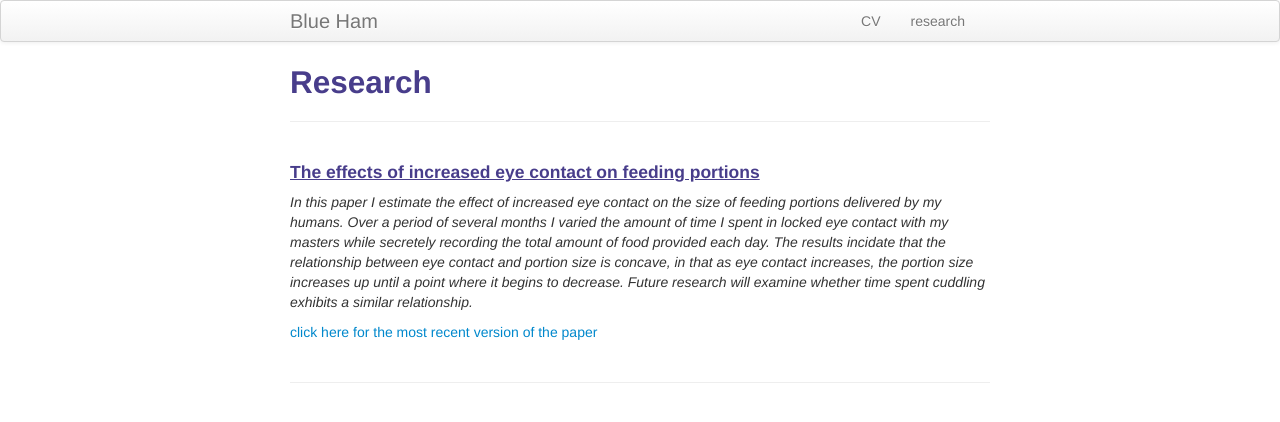
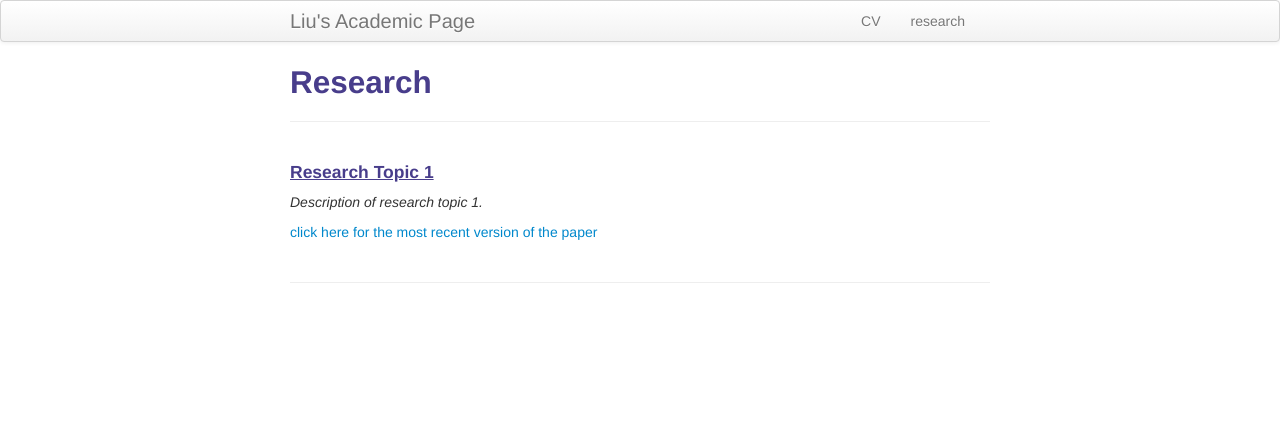
Before and after one commit to bliuSHOU/bliuSHOU.github.io, a Jekyll site: the page built from pages/research.md, in a window 1280 px wide. Shown: the top 422 px of the page. Built offline with Jekyll 4.4.1, drawn with Linux system fonts in a browser that asks for light colours.

Commit message:
update my page

```diff
--- a/_config.yml
+++ b/_config.yml
@@ -8,14 +8,14 @@ highlighter: rouge
 # Themes are encouraged to use these universal variables
 # so be sure to set them if your theme uses them.
 #
-title : Blue Ham
+title : Liu's Academic Page
 author :
-  name : Marisa Carlos
-  email : mbc96@cornell.edu
-  github : mbcarlos
-  twitter : MarisaBriCarlos
+  name : Bin Liu
+  email : bliu.sjtu@gmail.com
+  github : bliuSHOU
+#  twitter : MarisaBriCarlos
 
-production_url : http://marisabriana.github.io
+production_url : http://bliuSHOU.github.io
 
 # Tell Github to use the kramdown markdown interpreter
 # (see https://help.github.com/articles/migrating-your-pages-site-from-maruku)
--- a/pages/research.md
+++ b/pages/research.md
@@ -1,13 +1,13 @@
 ---
 layout: page
 title: Research
-description: Blue Ham's research
+description: Liu's research
 ---
 
 
 
-#### <u>The effects of increased eye contact on feeding portions</u>
-*In this paper I estimate the effect of increased eye contact on the size of feeding portions delivered by my humans. Over a period of several months I varied the amount of time I spent in locked eye contact with my masters while secretely recording the total amount of food provided each day. The results incidate that the relationship between eye contact and portion size is concave, in that as eye contact increases, the portion size increases up until a point where it begins to decrease. Future research will examine whether time spent cuddling exhibits a similar relationship.*
+#### <u>Research Topic 1</u>
+*Description of research topic 1.*
 
 [click here for the most recent version of the paper]({{ BASE_PATH}}/pages/working_papers/sample-working-paper.pdf)
 
```
Also changed, not shown: index.md (+6 -3 lines).
